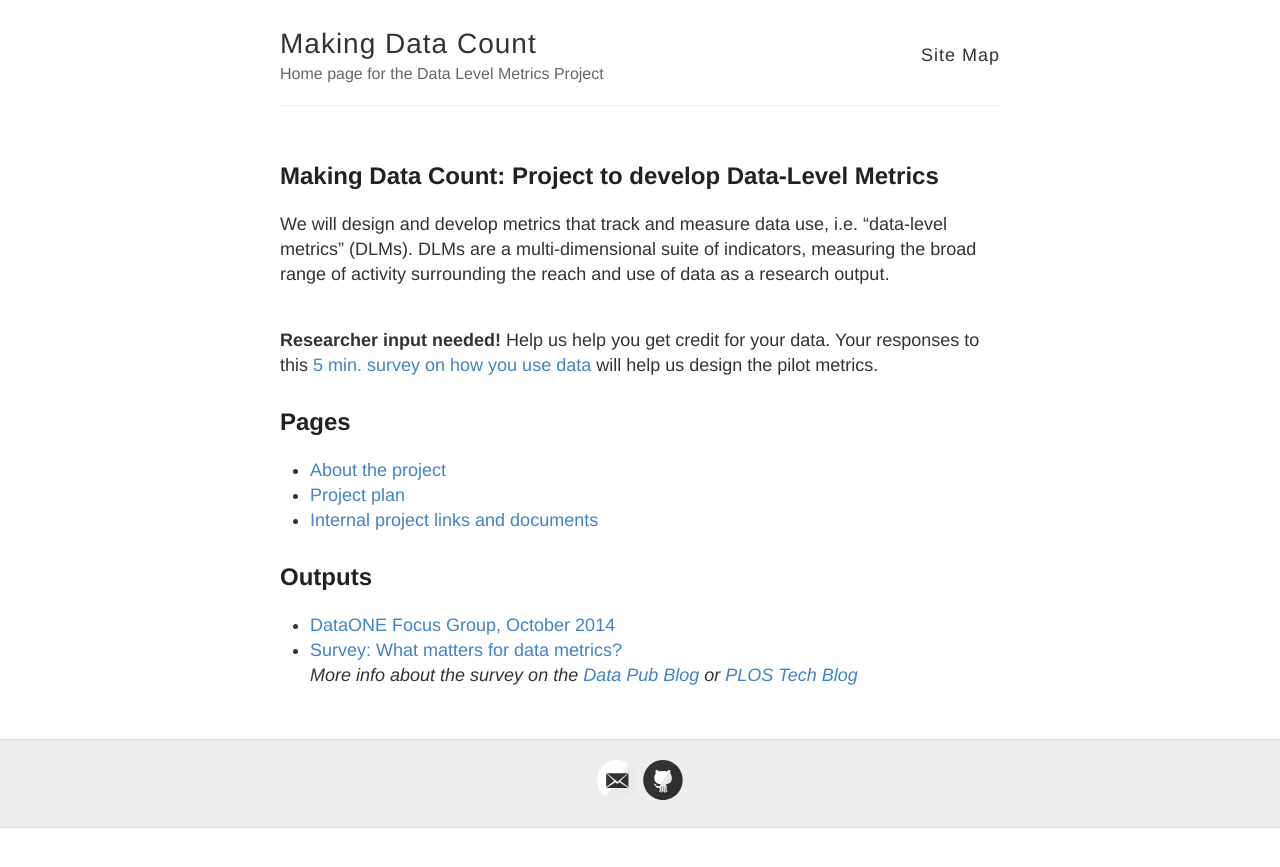
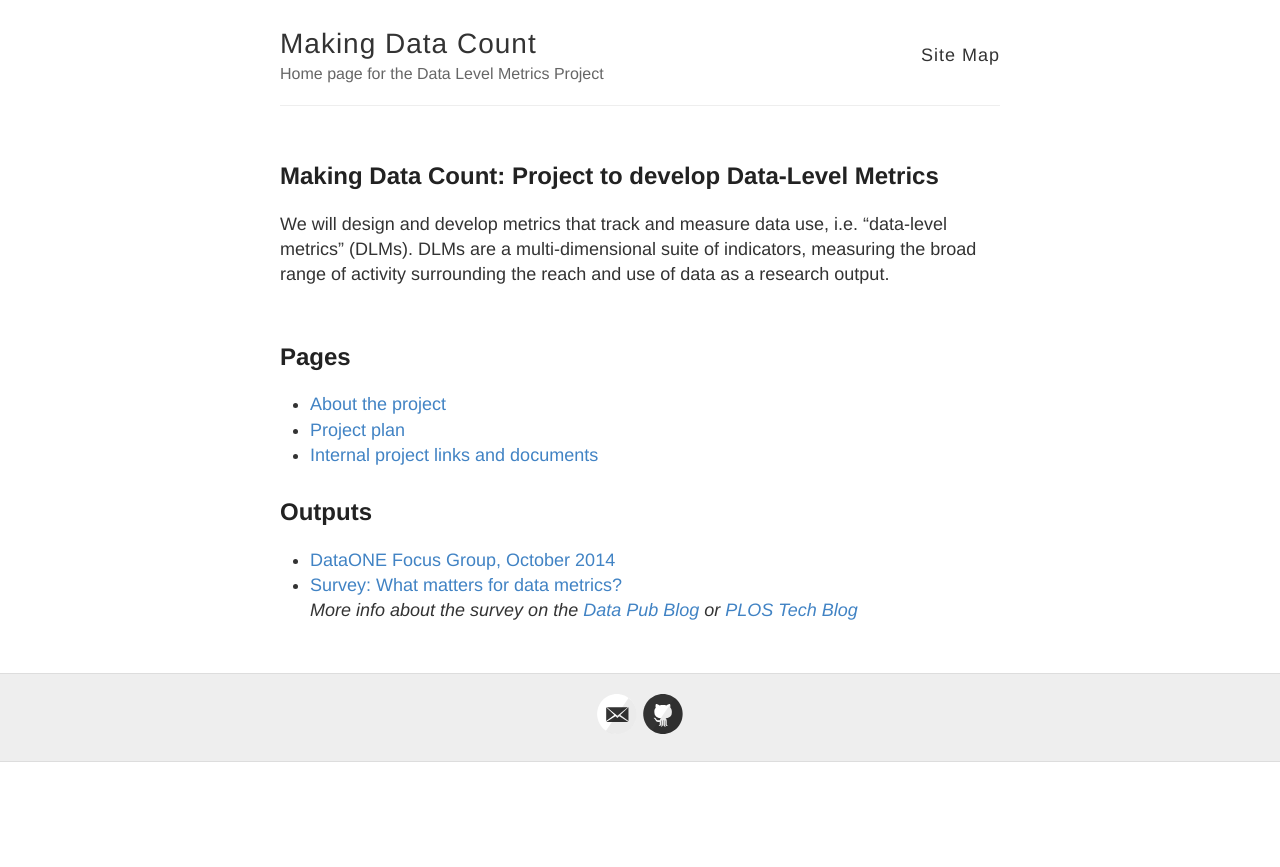
Before and after one commit to lagotto/MDC, a Jekyll site: the page built from index.html, in a window 1280 px wide. Shown: the top 867 px of the page. Built offline with Jekyll 4.4.1, drawn with Linux system fonts in a browser that asks for light colours.

Commit message:
remove link to survey

```diff
--- a/index.html
+++ b/index.html
@@ -23,8 +23,6 @@ layout: default
 We will design and develop metrics that track and measure data use, i.e. “data-level metrics” (DLMs). DLMs are a multi-dimensional suite of indicators, measuring the broad range of activity surrounding the reach and use of data as a research output.
 <br>&nbsp;
 
-<p><b>Researcher input needed!</b> Help us help you get credit for your data. Your responses to this <a href="http://surveymonkey.com/s/makedatacount"> 5 min. survey on how you use data</a> will help us design the pilot metrics.</p>
-
 
 <h2>Pages</h2>
 <ul>
```
